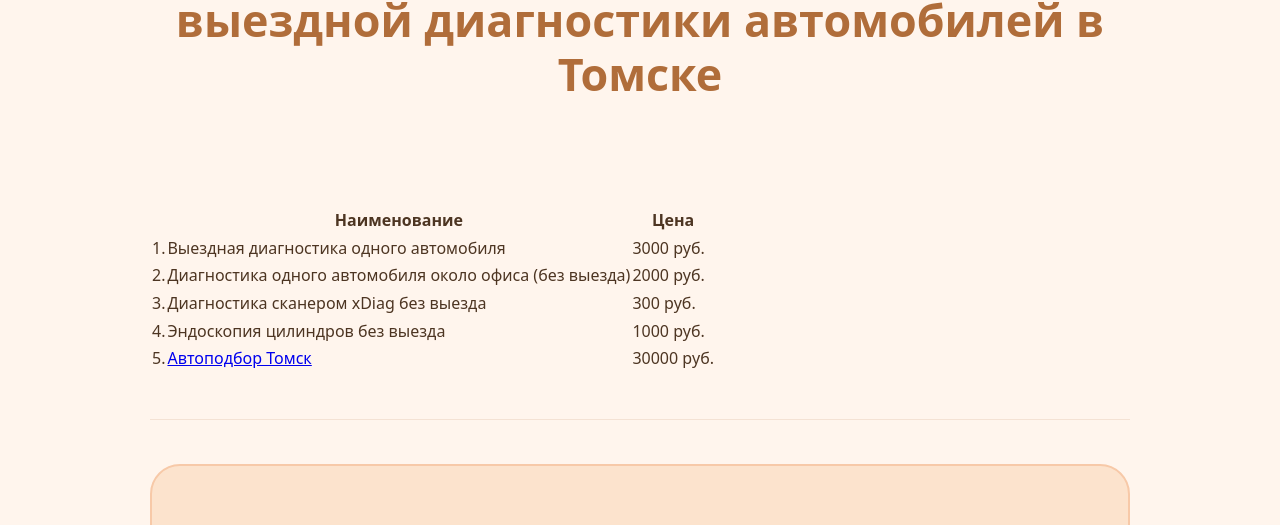
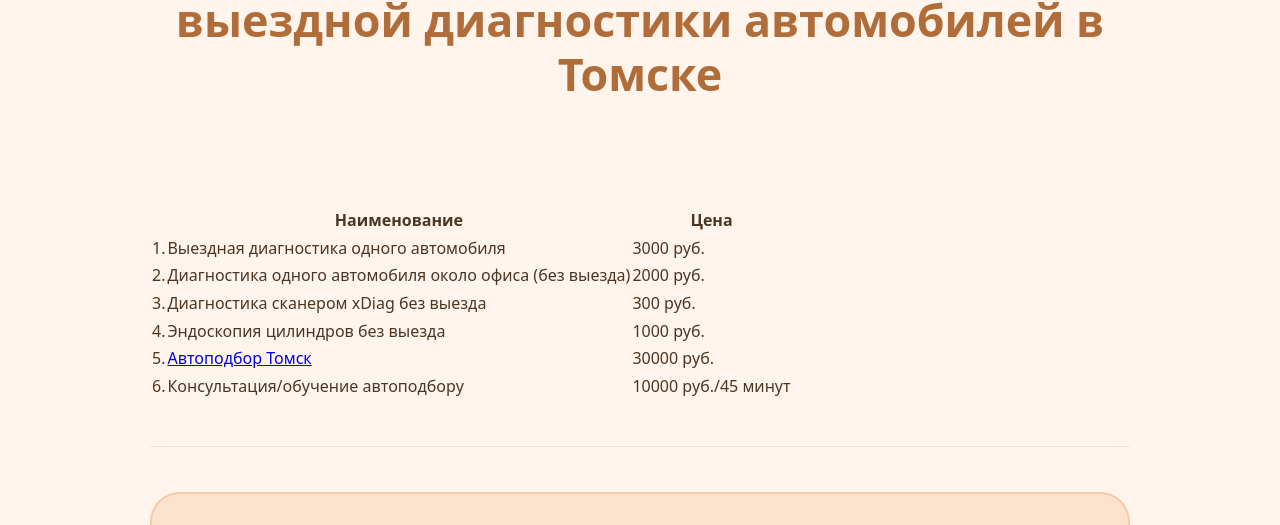
Before and after one commit to fedorov21951/neonsuns, a plain HTML site: page price.html in a window 1280 px wide. Shown: the part 199-724 px from the top of the page. Drawn offline with Linux system fonts and the light colour scheme.

Commit message:
Update price.html

```diff
--- a/price.html
+++ b/price.html
@@ -104,6 +104,17 @@
                     30000 руб.
                   </td>
                 </tr>
+                    <tr>
+                  <td>
+                    6.
+                  </td>
+                  <td>
+                    Консультация/обучение автоподбору
+                  </td>
+                   <td>
+                    10000 руб./45 минут
+                  </td>
+                </tr>
                </table>
             </div>
            <!-- <div class="about-image">
```
